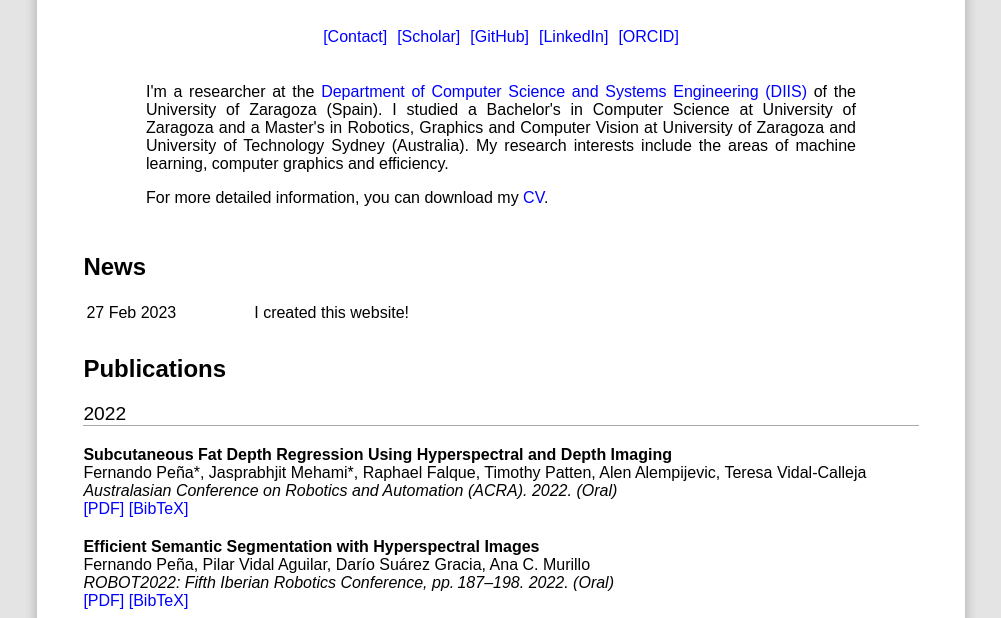
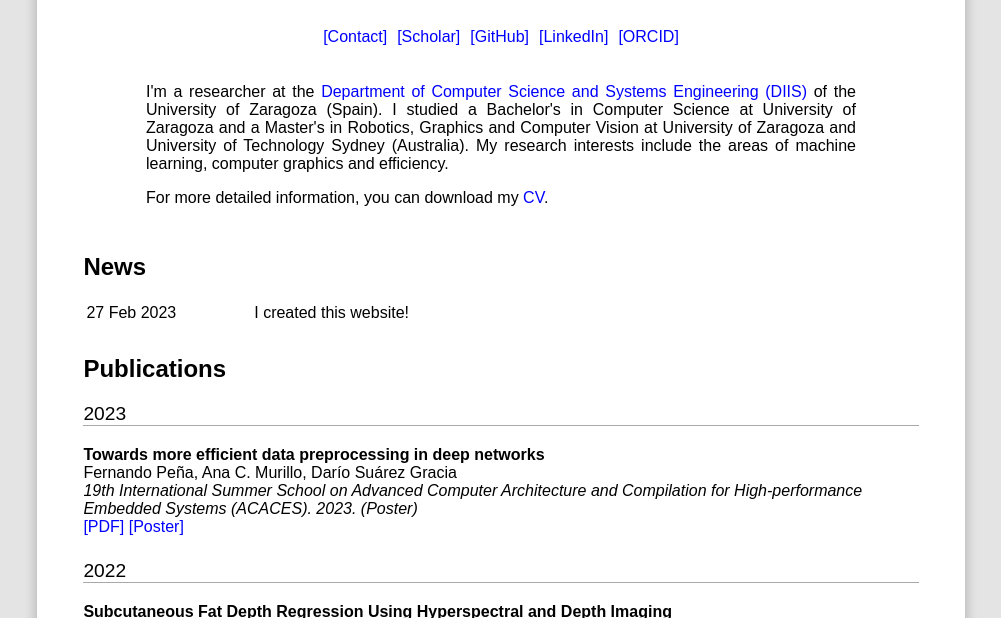
Before and after one commit to ferpb/ferpb.github.io, a plain HTML site: page index.html in a window 1280 px wide. Shown: the part 280-898 px from the top of the page, without its empty margins (139-1140 px from the left). Drawn offline with Linux system fonts and the light colour scheme.

Commit message:
Add ACACES poster

```diff
--- a/index.html
+++ b/index.html
@@ -67,6 +67,21 @@
         <h1>Publications</h1>
 
         <div class="pubgroup">
+            <div class="pubgrouptitle">2023</div>
+            <div class="pub">
+                <div class="pubteaser">
+                </div>
+                <div class="pubinfo">
+                    <div class="pubtitle">Towards more efficient data preprocessing in deep networks</div>
+                    <div class="pubauthor"><a href="https://ferpb.github.io">Fernando Peña</a>, <a href="https://sites.google.com/unizar.es/anac">Ana C. Murillo</a>, <a href="http://webdiis.unizar.es/~dario/">Darío Suárez Gracia</a></div>
+                    <div class="pubvenue">19th International Summer School on Advanced Computer Architecture and Compilation for High-performance Embedded Systems (ACACES). 2023. (Poster)</div>
+                    <div class="publinks">
+                        <a href="pubs/pena2023towards.pdf">[PDF]</a>
+                        <a href="pubs/pena2023towards_poster.pdf">[Poster]</a>
+                    </div>
+                </div>
+            </div>
+        </div><div class="pubgroup">
             <div class="pubgrouptitle">2022</div>
             <div class="pub">
                 <div class="pubteaser">
```
Also changed, not shown: 2 other files.
